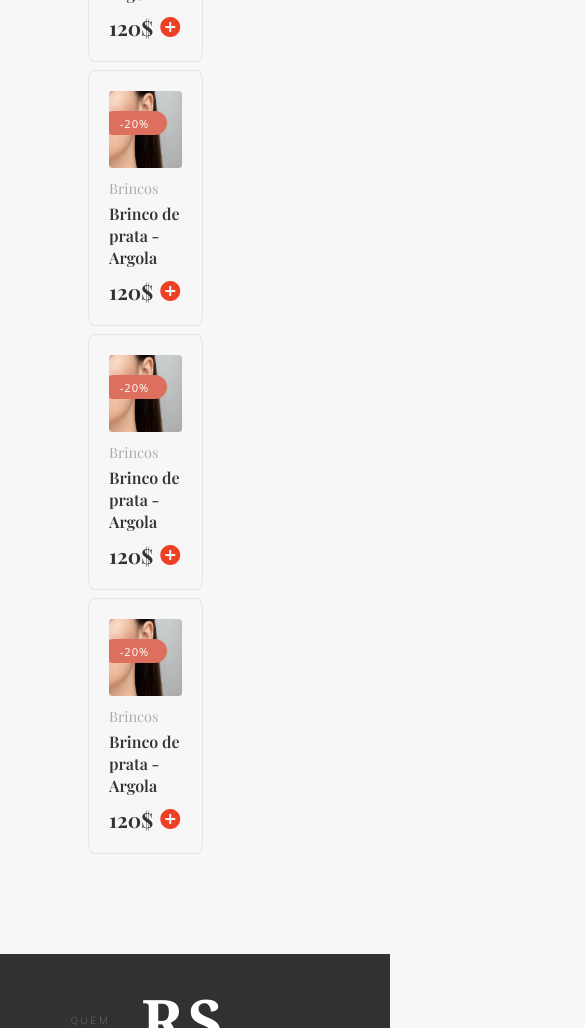
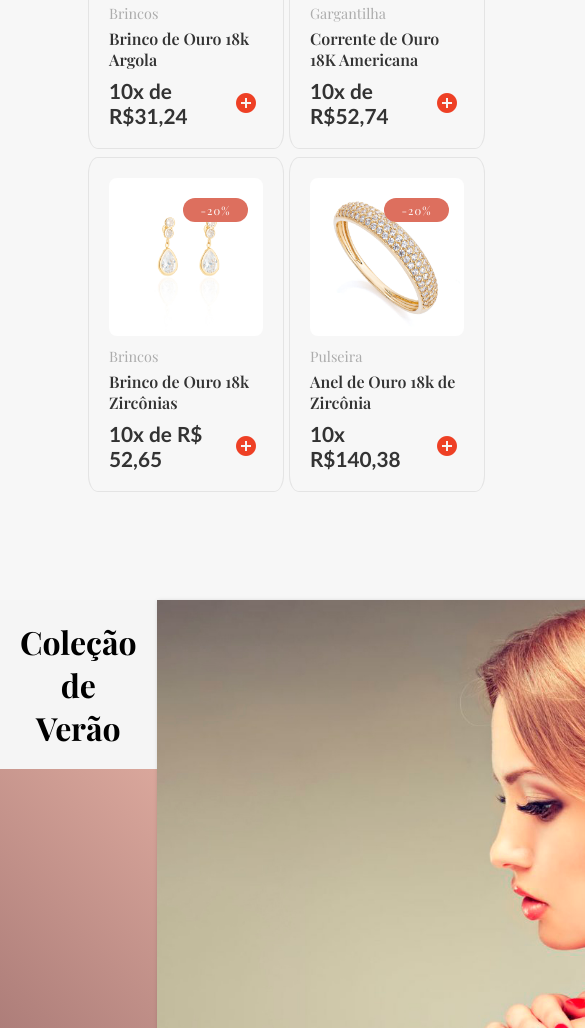
Before and after one commit to VitorHSouto/Responsive-E-Commerce, a plain HTML site: page index.html in a window 390 px wide. Shown: the part 972-2000 px from the top of the page, 585 px wide, since content can reach past the window. Drawn offline with nearby package versions, Linux system fonts and the light colour scheme; a web font is replaced by a local one.

Commit message:
Atualização de imagens

```diff
--- a/css/responsive.css
+++ b/css/responsive.css
@@ -10,18 +10,18 @@
         background-size: cover;
     }
 
-    .products{
+    .table-responsive{
         display: block;
         align-items: center;
-        justify-content: center;
-        height: 50%;
-        width: 50%;
+        justify-content: space-around;
+
+        margin-right: 5px;
     }
 
-    .responsive-separator{
-        display: block;
+    .product-box{
+        max-width: 280px;
+        min-width: 180px;
     }
-
 }
 
 @media screen and (max-width:650px) {
--- a/css/style.css
+++ b/css/style.css
@@ -151,7 +151,8 @@ li{
 }
 
 .descricao{
-    background-color: rgb(216, 164, 150);
+    /*background-color: rgb(216, 164, 150);*/
+    background-image: linear-gradient(-135deg, rgb(236, 184, 170), rgb(165, 118, 115));
     min-height: 80%;
     text-align: right;
 
@@ -276,7 +277,7 @@ li{
     justify-content: left;
 }
 
-.products{
+.products, .table-responsive{
     display: flex;
     align-items: center;
     justify-content: space-around;
@@ -328,7 +329,6 @@ hr{
     border: 1px solid rgba(0,0,0,0.08);
     position: relative;
 
-    font-family: 'Open Sans',sans-serif;
     text-decoration: none;
 }
 
@@ -382,12 +382,10 @@ hr{
     transition: none !important;
     animation: none;
     z-index: 100;
-    font-family: 'Open Sans',sans-serif;
 }
 
 .product-box-text{
     margin-top: 5px;
-    font-family: 'Open Sans',sans-serif;
 }
 .product-title{
    color: #333333;
@@ -418,9 +416,10 @@ hr{
    margin-top: 8px;
 }
 .price-buy .p-price{
-   font-size: 1.3rem;
-   color: #333333;
-   font-weight: 700;
+    font-family: 'Gill Sans', 'Gill Sans MT', Calibri, 'Trebuchet MS', sans-serif;
+    font-size: 1.3rem;
+    color: #333333;
+    font-weight: 700;
 }
 .price-buy .p-buy-btn{
    color: rgb(238, 64, 37);
@@ -482,3 +481,30 @@ footer h1{
 .footer-text li a:hover{
     color: rgba(255, 255, 255, 0.675);
 }
+
+/*---------------- ANUNCIO SECUNDARIO ----------------*/
+
+.anuncio-secundario img{
+    width: 720px;
+    filter: drop-shadow(1px 1px 2px rgba(0, 0, 0, 0.192));
+}
+
+.anuncio-secundario{
+    display: flex;
+    align-items: center;
+    justify-content: space-between;
+
+    margin-bottom: 60px;
+}
+
+.anuncio-secundario-box{
+    height: 505px;
+    width: 100%;
+    background-image: linear-gradient(-135deg, rgb(236, 184, 170), rgb(165, 118, 115));
+}
+
+.anuncio-secundario-box h1{
+    text-align: center;
+    padding: 20px;
+    background-color: whitesmoke;
+}
--- a/index.html
+++ b/index.html
@@ -92,6 +92,7 @@
         </div>
         <hr>
         <div class="products">
+            <div class="table-responsive">
                 <!--================= 1 =================-->
                 <div class="product-box">
                     <div class="image-box">
@@ -100,8 +101,8 @@
                             <!--img=============-->
                             <div class="product-img">
                                 <a href="#">
-                                <img class="product-img-front" src="./img/Itens/BrincoCoração.png" alt=""/>
-                                <img class="product-img-back" src="./img/Itens/BrincoPerola.jpg" alt=""/>
+                                    <img class="product-img-front" src="./img/Itens/01F.jpg" alt=""/>
+                                    <img class="product-img-back" src="./img/Itens/01B.jpg" alt=""/>
                                 </a>
                             </div>
                         </div>
@@ -115,11 +116,11 @@
                         </div>
                         <!--tile--->
                         <a href="#" class="product-title">
-                        Brinco de prata - Argola
+                            Brinco de Ouro 18k Argola
                         </a>
                         <!--Price--->
                         <div class="price-buy">
-                        <span class="p-price">120$</span>
+                            <span class="p-price">10x de R$31,24</span>
                             <i class="material-icons p-buy-btn">add_circle</i>
                         </div>
                 </div>
@@ -133,8 +134,8 @@
                             <!--img=============-->
                             <div class="product-img">
                                 <a href="#">
-                                <img class="product-img-front" src="./img/Itens/BrincoCoração.png" alt=""/>
-                                <img class="product-img-back" src="./img/Itens/BrincoPerola.jpg" alt=""/>
+                                    <img class="product-img-front" src="./img/Itens/02F.jpg" alt=""/>
+                                    <img class="product-img-back" src="./img/Itens/02B.jpg" alt=""/>
                                 </a>
                             </div>
                         </div>
@@ -148,16 +149,18 @@
                         </div>
                         <!--tile--->
                         <a href="#" class="product-title">
-                        Brinco de prata - Argola
+                            Brinco de Ouro 18k Zircônias
                         </a>
                         <!--Price--->
                         <div class="price-buy">
-                        <span class="p-price">120$</span>
+                            <span class="p-price">10x de R$ 52,65</span>
                             <i class="material-icons p-buy-btn">add_circle</i>
                         </div>
                 </div>
                 </div>
+            </div>
 
+            <div class="table-responsive">
                 <!--================= 3 =================-->
                 <div class="product-box">
                     <div class="image-box">
@@ -166,8 +169,8 @@
                             <!--img=============-->
                             <div class="product-img">
                                 <a href="#">
-                                <img class="product-img-front" src="./img/Itens/BrincoCoração.png" alt=""/>
-                                <img class="product-img-back" src="./img/Itens/BrincoPerola.jpg" alt=""/>
+                                    <img class="product-img-front" src="./img/Itens/03F.jpg" alt=""/>
+                                    <img class="product-img-back" src="./img/Itens/03B.jpg" alt=""/>
                                 </a>
                             </div>
                         </div>
@@ -177,15 +180,15 @@
                     <div class="product-box-text">
                         <!--category-->
                         <div class="product-category">
-                        <span>Brincos</span>
+                            <span>Gargantilha</span>
                         </div>
                         <!--tile--->
                         <a href="#" class="product-title">
-                        Brinco de prata - Argola
+                            Corrente de Ouro 18K Americana
                         </a>
                         <!--Price--->
                         <div class="price-buy">
-                        <span class="p-price">120$</span>
+                            <span class="p-price">10x de R$52,74</span>
                             <i class="material-icons p-buy-btn">add_circle</i>
                         </div>
                 </div>
@@ -199,8 +202,8 @@
                             <!--img=============-->
                             <div class="product-img">
                                 <a href="#">
-                                <img class="product-img-front" src="./img/Itens/BrincoCoração.png" alt=""/>
-                                <img class="product-img-back" src="./img/Itens/BrincoPerola.jpg" alt=""/>
+                                    <img class="product-img-front" src="./img/Itens/04F.jpg" alt=""/>
+                                    <img class="product-img-back" src="./img/Itens/04B.png" alt=""/>
                                 </a>
                             </div>
                         </div>
@@ -210,16 +213,17 @@
                     <div class="product-box-text">
                         <!--category-->
                         <div class="product-category">
-                        <span>Brincos</span>
+                            <span>Pulseira</span>
                         </div>
                         <!--tile--->
                         <a href="#" class="product-title">
-                        Brinco de prata - Argola
+                            Anel de Ouro 18k de Zircônia
                         </a>
                         <!--Price--->
                         <div class="price-buy">
-                        <span class="p-price">120$</span>
+                            <span class="p-price">10x R$140,38</span>
                             <i class="material-icons p-buy-btn">add_circle</i>
+                        </div>
                 </div>
                 </div>
             </div>
@@ -227,6 +231,16 @@
         </div>
 
     </section>
+
+    <div class="anuncio-secundario">
+        <div class="anuncio-secundario-box">
+            <h1>Coleção de Verão</h1>
+            <div class="anuncio-secundario-infos">
+
+            </div>
+        </div>
+        <img src="./img/Example02.jpeg" alt="Woman Earring diamonds">
+    </div>
 
     <footer>
         <ul class="footer-text">
```
Also changed, not shown: img/Example02.jpeg (added), img/Example02.jpg (deleted), img/Itens/01B.jpg (added), img/Itens/01F.jpg (added), img/Itens/02B.jpg (added), img/Itens/02F.jpg (added), img/Itens/03B.jpg (added), img/Itens/03F.jpg (added), img/Itens/04B.png (added), img/Itens/04F.jpg (added), img/Itens/BrincoArgola.png (deleted), img/Itens/BrincoCoração.png (deleted), img/Itens/BrincoPerola.jpg (deleted). Lines whose indentation alone changed are shown as unchanged.
